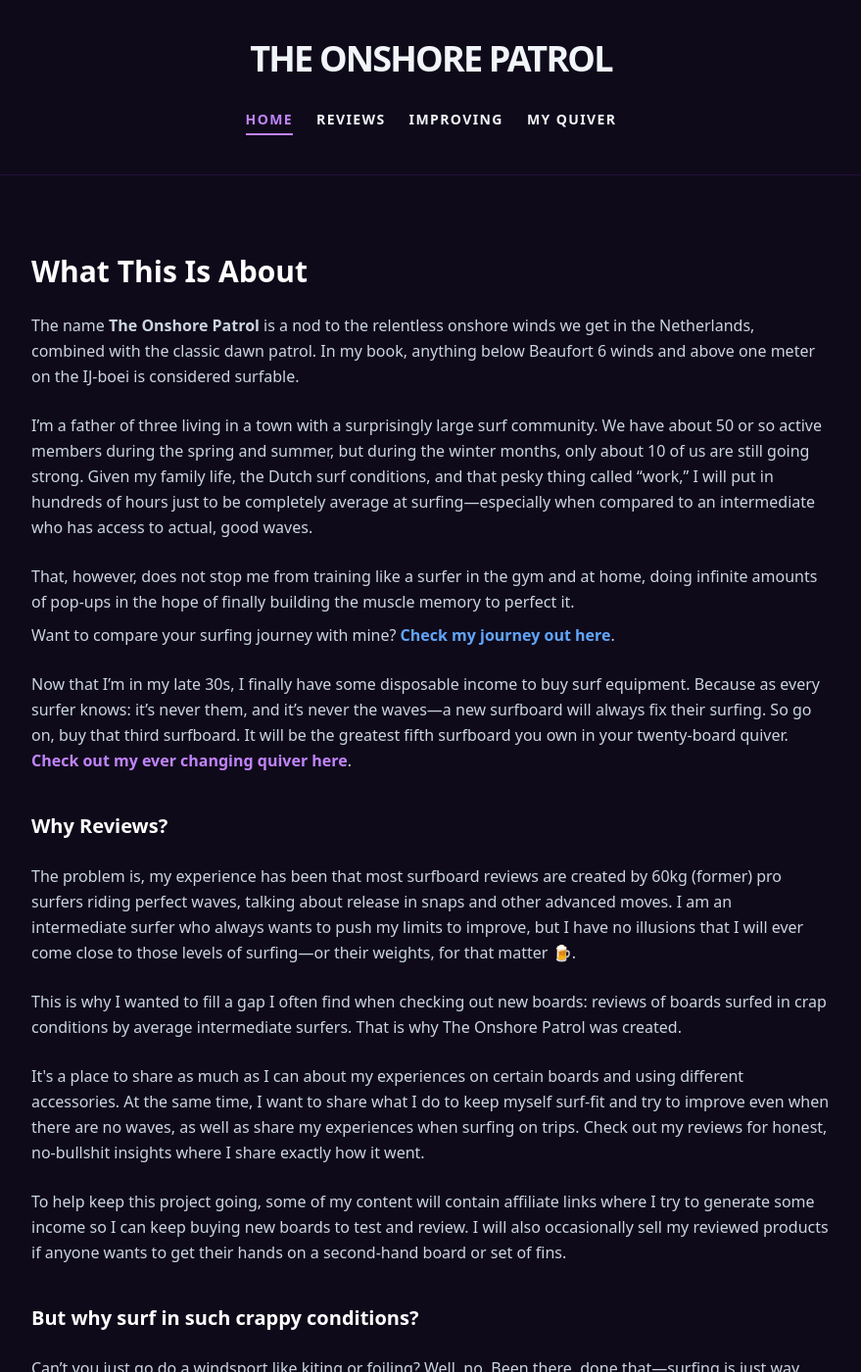
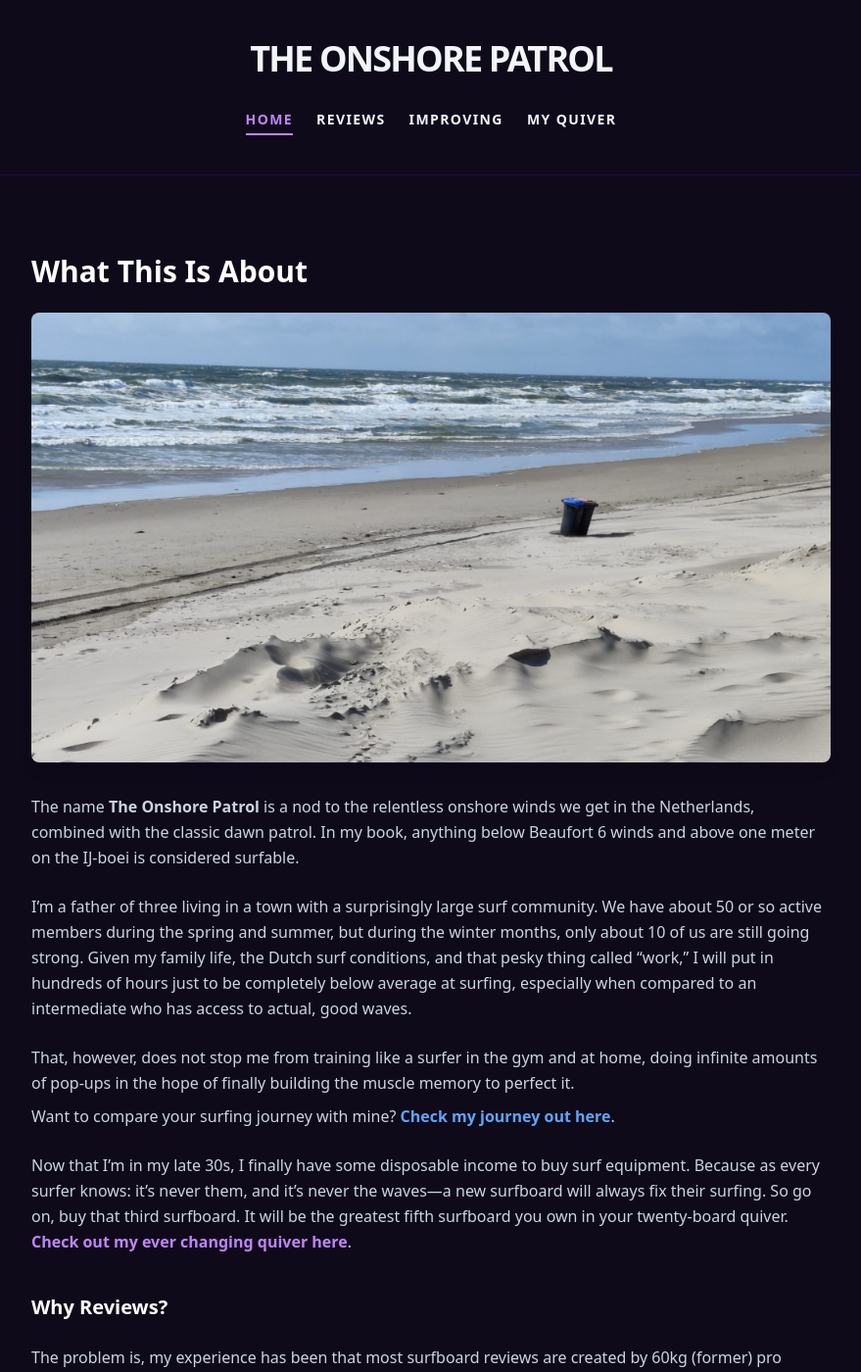
Before and after one commit to MatthijsvdWielen/the-onshore-patrol, a Jekyll site: the page built from index.html, in a window 1280 px wide and 1400 px high. Shown: the whole window at 98% size, without its empty margins (200-1079 px from the left). Built offline with Jekyll 4.4.1, drawn with Linux system fonts in a browser that asks for light colours; nearby versions of some CDN libraries.

Commit message:
Added images

```diff
--- a/index.html
+++ b/index.html
@@ -6,13 +6,18 @@ title: Intermediate Surf Reviews
 <section class="max-w-4xl mx-auto py-8 px-4 text-slate-300">
     <h1 class="text-3xl font-bold mb-6 text-white">What This Is About</h1>
 
+    <!-- 16:9 BANNER GOES HERE -->
+    <div class="mb-8 overflow-hidden rounded-lg shadow-lg">
+        <img src="/images/dutch-waves-1.JPG" alt="Choppy North Sea waves at my home break" class="w-full h-auto object-cover aspect-video" />
+    </div>
+
     <div class="space-y-6 leading-relaxed">
         <p>
             The name <strong>The Onshore Patrol</strong> is a nod to the relentless onshore winds we get in the Netherlands, combined with the classic dawn patrol. In my book, anything below Beaufort 6 winds and above one meter on the IJ-boei is considered surfable.
         </p>
 
         <p>
-            I’m a father of three living in a town with a surprisingly large surf community. We have about 50 or so active members during the spring and summer, but during the winter months, only about 10 of us are still going strong. Given my family life, the Dutch surf conditions, and that pesky thing called “work,” I will put in hundreds of hours just to be completely average at surfing—especially when compared to an intermediate who has access to actual, good waves.
+            I’m a father of three living in a town with a surprisingly large surf community. We have about 50 or so active members during the spring and summer, but during the winter months, only about 10 of us are still going strong. Given my family life, the Dutch surf conditions, and that pesky thing called “work,” I will put in hundreds of hours just to be completely below average at surfing, especially when compared to an intermediate who has access to actual, good waves.
         </p>
 
         <p>
@@ -54,6 +59,11 @@ title: Intermediate Surf Reviews
             Yes, the waves are usually shit (except for those one or two perfect days a year where all the planets align), but there is a major upside to this. The absolute best thing about being a Dutch surfer is that wherever you go in the world, the conditions will always be better than what you’re used to. Onshore winds in Indo, France, or the Maldives? To me, that sounds like perfect surfing. Best upside? Those snobby surfers that are used to clear blue glassy waves won’t paddle out when it’s onshore, leaving the Dutch surfer with an empty line-up.
         </p>
 
+        <!-- 16:9 second BANNER GOES HERE -->
+    <div class="mb-8 overflow-hidden rounded-lg shadow-lg">
+        <img src="/images/dutch-waves-2.JPG" alt="One of those rare occasions where the waves get good" class="w-full h-auto object-cover aspect-video" />
+    </div>
+
         <!-- Tracks Magazine Quote Block -->
         <div class="border-l-4 border-blue-500 bg-slate-900/50 p-4 rounded-r my-6">
             <p class="italic text-slate-400 mb-2">
--- a/reviews/review-phantom.html
+++ b/reviews/review-phantom.html
@@ -26,7 +26,7 @@ max_width: max-w-3xl
 
 <div class="space-y-8">
     <div class="overflow-hidden rounded-xl border border-purple-900/30 bg-[#1a1329] shadow-2xl">
-        <img src="/images/phantom-walk.jpeg" alt="Walking into the North Sea with the Pyzel Phantom"
+        <img src="/images/phantom-walk.JPG" alt="Walking into the North Sea with the Pyzel Phantom"
             class="w-full h-auto object-cover">
         <p class="text-xs text-slate-500 p-3 italic bg-[#110b1d] border-t border-purple-900/20">A brisk North Sea
             entrance: putting the heavy blank to the test.</p>
```
Also changed, not shown: images/dutch-waves-1.JPG (added), images/dutch-waves-2.JPG (added), images/phantom-walk.JPG (added), images/phantom-walk.jpeg (deleted).
